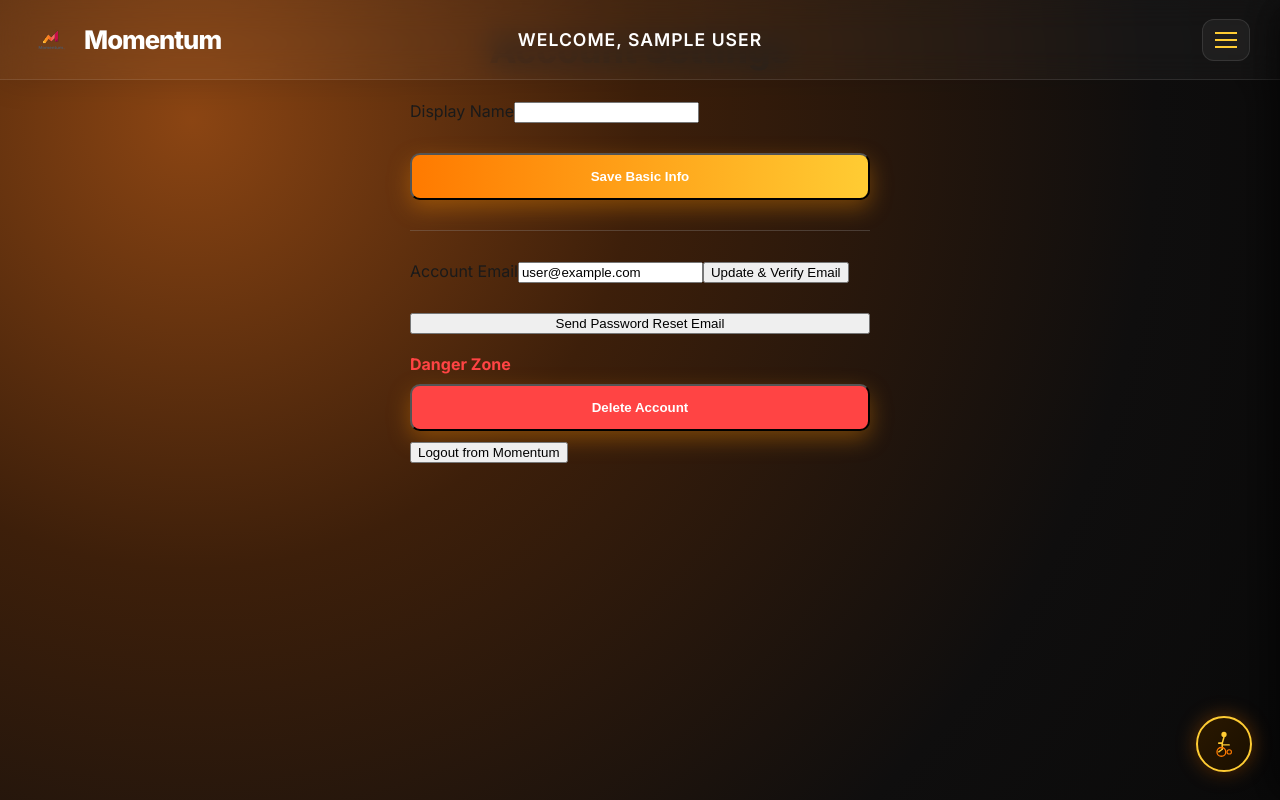
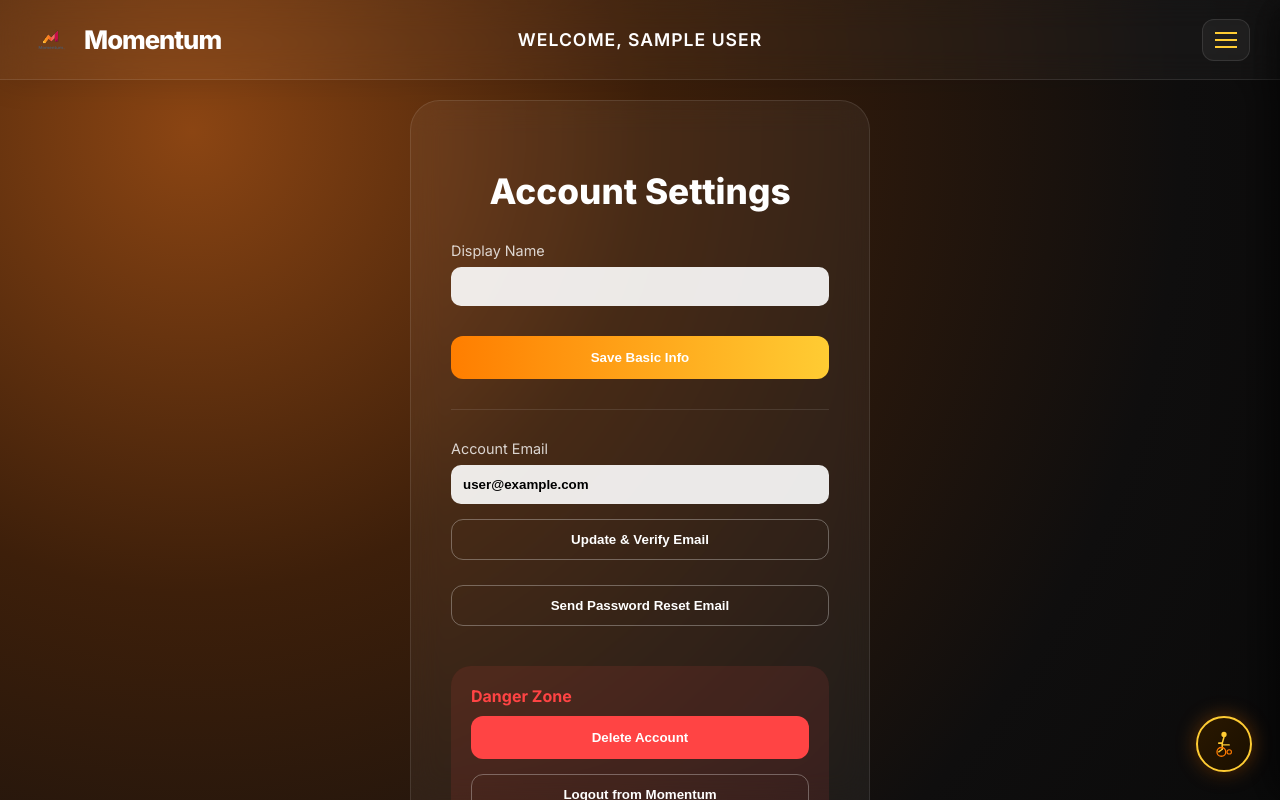
Before and after one commit to Charis55/Momentum-EMS, a React (Vite) app: page /profile in a window 1280 px wide. Built offline with nearby package versions, Linux system fonts and the light colour scheme; no server answers; the database is empty; sample sign-in values are in the browser's storage.

Commit message:
chore: add EmailJS public key and refine email service setup

```diff
--- a/src/components/AccessibilityWidget.css
+++ b/src/components/AccessibilityWidget.css
@@ -253,14 +253,12 @@ body.momentum-light-mode .hero-sub,
 body.momentum-light-mode .section-sub-fancy,
 body.momentum-light-mode .event-card-body p,
 body.momentum-light-mode .timezone-subtext,
-body.momentum-light-mode .stat-label,
-body.momentum-light-mode .hero-body-text {
+body.momentum-light-mode .stat-label {
     color: #4b5563 !important;
 }
 
 body.momentum-light-mode .ui-heading-label,
-body.momentum-light-mode .category-tag-ui,
-body.momentum-light-mode .hero-accent-new {
+body.momentum-light-mode .category-tag-ui {
     color: #d97706 !important;
     /* Muted orange/gold for contrast */
 }
@@ -301,16 +299,6 @@ body.momentum-light-mode .event-card-curve:hover,
 body.momentum-light-mode .stat-card:hover {
     box-shadow: 0 20px 25px -5px rgba(0, 0, 0, 0.1), 0 10px 10px -5px rgba(0, 0, 0, 0.04) !important;
     border-color: rgba(0, 0, 0, 0.15) !important;
-}
-
-/* Secondary Buttons */
-body.momentum-light-mode .btn-secondary-outline {
-    color: #111827 !important;
-    border-color: #d1d5db !important;
-}
-
-body.momentum-light-mode .btn-secondary-outline:hover {
-    background: rgba(0, 0, 0, 0.05) !important;
 }
 
 /* Inputs & selects */
--- a/src/pages/Dashboard.jsx
+++ b/src/pages/Dashboard.jsx
@@ -124,11 +124,11 @@ export default function Dashboard() {
           maxWidth: "1200px",
           margin: "0 auto"
         }}>
-          {loading && <p style={{ gridColumn: "1 / -1", textAlign: "center" }}>Loading events...</p>}
+          {loading && <p style={{ color: "#fff", gridColumn: "1 / -1", textAlign: "center" }}>Loading events...</p>}
 
           {!loading && events.length === 0 && (
             <div style={{ gridColumn: "1 / -1", textAlign: "center", padding: "40px" }}>
-              <p style={{ opacity: 0.8, marginBottom: "20px" }}>No upcoming events yet.</p>
+              <p style={{ opacity: 0.8, color: "#fff", marginBottom: "20px" }}>No upcoming events yet.</p>
               <Link to="/create" className="btn-primary" style={{ fontSize: "0.9rem" }}>Be the first to host</Link>
             </div>
           )}
--- a/src/pages/Profile.css
+++ b/src/pages/Profile.css
@@ -1,29 +1,6 @@
 /* ======================================================
     ✅ PROFILE LAYOUT & CARD
 ====================================================== */
-.profile-page-root {
-  min-height: 100vh;
-  background: radial-gradient(circle at 15% 15%, #8b4513 0%, #3d1f0a 35%, #0f0e0e 75%, #0a0a0a 100%);
-  padding-top: 100px;
-  font-family: 'Inter', sans-serif;
-  color: white;
-}
-
-.profile-settings-card {
-  background: rgba(255, 255, 255, 0.05);
-  backdrop-filter: blur(15px);
-  border-radius: 30px;
-  padding: 40px;
-  border: 1px solid rgba(255, 255, 255, 0.1);
-}
-
-.danger-zone-card {
-  margin-top: 20px;
-  padding: 20px;
-  border-radius: 20px;
-  background: rgba(255, 68, 68, 0.1);
-}
-
 .profile-container {
   display: flex;
   justify-content: center;
@@ -47,7 +24,6 @@
   font-weight: 900;
   margin-bottom: 30px;
   background: linear-gradient(90deg, #ff7a00, #ffcc33);
-  background-clip: text;
   -webkit-background-clip: text;
   -webkit-text-fill-color: transparent;
 }
@@ -120,13 +96,11 @@
   width: 100%;
 }
 
-.input-group label,
-.profile-input-label {
-  display: block;
-  margin-bottom: 8px;
+.input-group label {
   color: rgba(255, 255, 255, 0.8);
   font-size: 0.85rem;
   font-weight: 600;
+  margin-left: 4px;
 }
 
 .profile-input {
--- a/src/pages/Profile.jsx
+++ b/src/pages/Profile.jsx
@@ -109,10 +109,22 @@ export default function Profile() {
   };
 
   return (
-    <div className="profile-page-root">
+    <div style={{
+      minHeight: "100vh",
+      background: "radial-gradient(circle at 15% 15%, #8b4513 0%, #3d1f0a 35%, #0f0e0e 75%, #0a0a0a 100%)",
+      paddingTop: "100px",
+      fontFamily: "'Inter', sans-serif"
+    }}>
       <Toolbar />
       <div style={{ maxWidth: "500px", margin: "0 auto", padding: "0 20px" }}>
-        <div className="profile-settings-card">
+        <div style={{
+          background: "rgba(255, 255, 255, 0.05)",
+          backdropFilter: "blur(15px)",
+          borderRadius: "30px",
+          padding: "40px",
+          border: "1px solid rgba(255,255,255,0.1)",
+          color: "white"
+        }}>
           <h2 style={{ fontSize: "2.2rem", fontWeight: "900", marginBottom: "30px", textAlign: "center" }}>Account Settings</h2>
 
           {statusMsg.text && (
@@ -126,33 +138,32 @@ export default function Profile() {
 
           <div style={{ display: "flex", flexDirection: "column", gap: "20px" }}>
             <div>
-              <label className="profile-input-label">Display Name</label>
+              <label style={{ display: "block", marginBottom: "8px", opacity: 0.8, fontSize: "0.9rem" }}>Display Name</label>
               <input
-                className="profile-input"
-                style={{ marginBottom: "10px" }}
+                style={inputStyle}
                 value={username}
                 onChange={(e) => setUsername(e.target.value)}
               />
             </div>
 
-            <button className="btn-primary" style={{ width: "100%", padding: "14px" }} onClick={handleSave} disabled={saving}>
+            <button style={primaryBtn} onClick={handleSave} disabled={saving}>
               {saving ? "Processing..." : "Save Basic Info"}
             </button>
 
-            <hr style={{ border: "0", borderTop: "1px solid rgba(150,150,150,0.3)", margin: "10px 0" }} />
+            <hr style={{ border: "0", borderTop: "1px solid rgba(255,255,255,0.1)", margin: "10px 0" }} />
 
             <div>
-              <label className="profile-input-label">Account Email</label>
-              <input className="profile-input" style={{ marginBottom: "10px" }} type="email" value={email} onChange={(e) => setEmail(e.target.value)} />
-              <button className="btn-secondary-outline" onClick={handleEmailUpdate}>Update & Verify Email</button>
+              <label style={{ display: "block", marginBottom: "8px", opacity: 0.8, fontSize: "0.9rem" }}>Account Email</label>
+              <input style={inputStyle} type="email" value={email} onChange={(e) => setEmail(e.target.value)} />
+              <button style={outlineBtn} onClick={handleEmailUpdate}>Update & Verify Email</button>
             </div>
 
-            <button className="btn-secondary-outline" onClick={handlePasswordReset}>Send Password Reset Email</button>
+            <button style={outlineBtn} onClick={handlePasswordReset}>Send Password Reset Email</button>
 
-            <div className="danger-zone-card">
+            <div style={{ marginTop: "20px", padding: "20px", borderRadius: "20px", background: "rgba(255, 68, 68, 0.1)" }}>
               <h4 style={{ color: "#ff4444", margin: "0 0 10px 0" }}>Danger Zone</h4>
-              <button className="btn-primary" style={{ background: "#ff4444", marginBottom: "10px", width: "100%", padding: "14px" }} onClick={handleDeleteRequest}>Delete Account</button>
-              <button className="btn-secondary-outline" onClick={handleLogout}>Logout from Momentum</button>
+              <button style={{ ...primaryBtn, background: "#ff4444", marginBottom: "10px" }} onClick={handleDeleteRequest}>Delete Account</button>
+              <button style={outlineBtn} onClick={handleLogout}>Logout from Momentum</button>
             </div>
           </div>
         </div>
@@ -169,3 +180,9 @@ export default function Profile() {
     </div>
   );
 }
+
+const inputStyle = { width: "100%", padding: "12px", borderRadius: "10px", border: "none", background: "rgba(255,255,255,0.9)", color: "#333", fontWeight: "600", marginBottom: "10px" };
+const primaryBtn = { width: "100%", padding: "14px", borderRadius: "12px", border: "none", background: "linear-gradient(90deg, #ff7e00, #ffcc33)", color: "white", fontWeight: "800", cursor: "pointer" };
+const outlineBtn = { width: "100%", padding: "12px", borderRadius: "12px", border: "1px solid rgba(255,255,255,0.3)", background: "transparent", color: "white", fontWeight: "600", cursor: "pointer", marginTop: "5px" };
+const modalOverlay = { position: "fixed", top: 0, left: 0, right: 0, bottom: 0, background: "rgba(0,0,0,0.8)", display: "flex", alignItems: "center", justifyContent: "center", zIndex: 1000 };
+const modalContent = { background: "#1a1a1a", padding: "40px", borderRadius: "30px", textAlign: "center", color: "white", border: "1px solid rgba(255,255,255,0.1)" };
```
